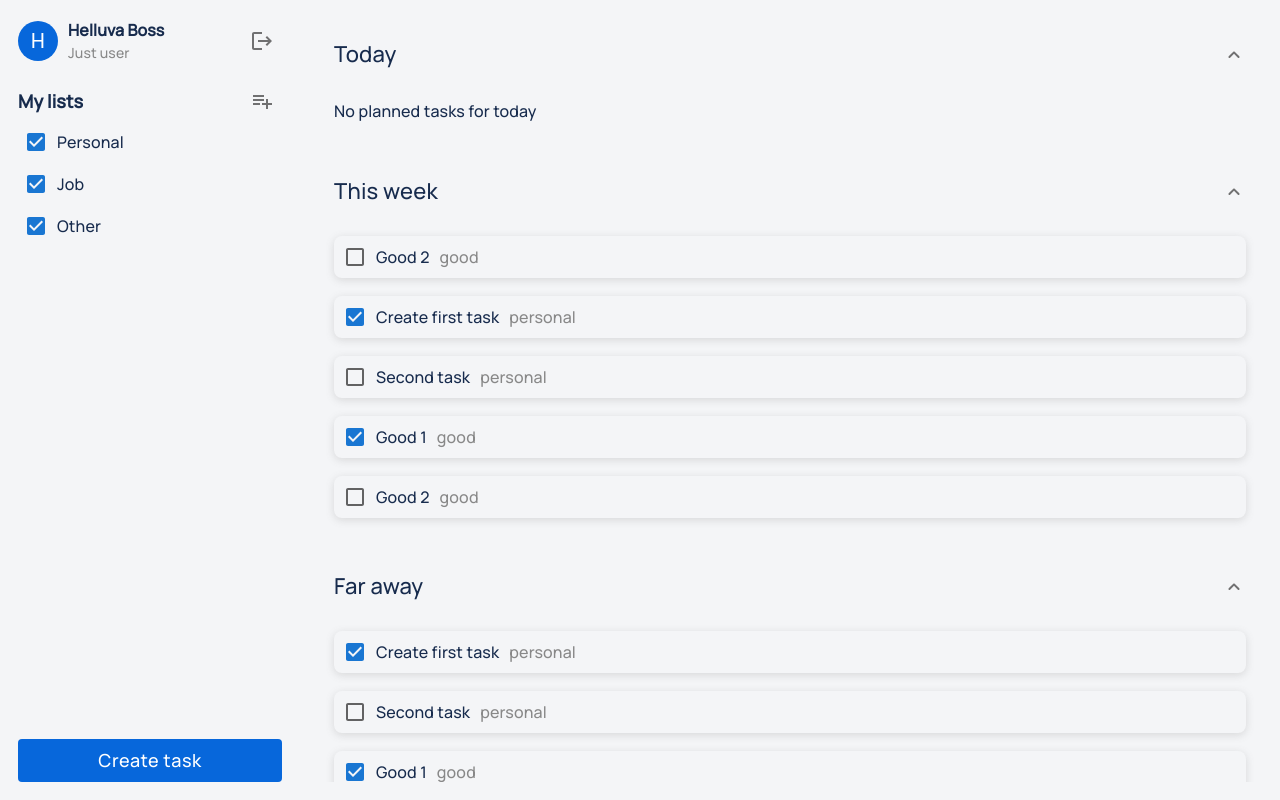
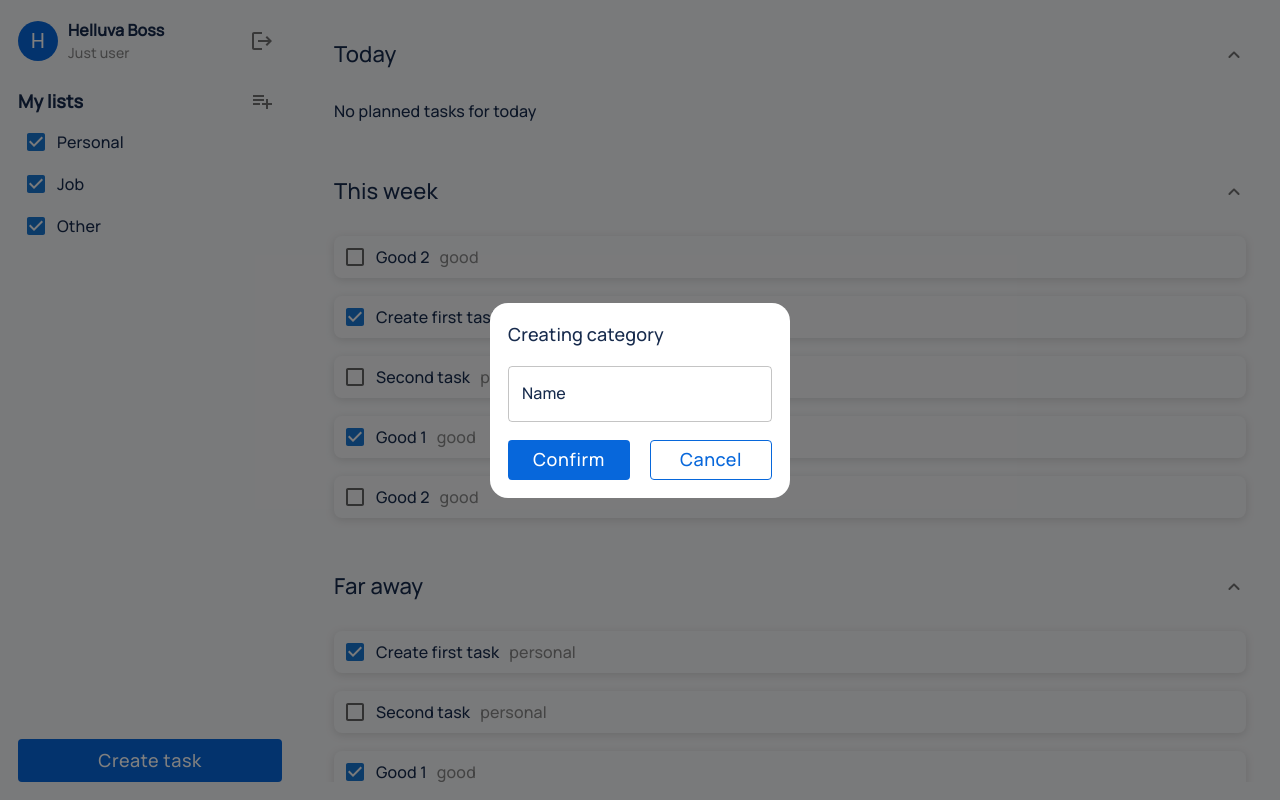
Before and after one commit to lisophoria/projectTrackerFrontend, a React (Create React App) app: page / in a window 1280 px wide. Both pictures are taken after a click on the button 262 px from the left and 101 px from the top of the page. Built offline with nearby package versions, Linux system fonts and the light colour scheme.

Commit message:
add CreateCategoryModal

```diff
--- a/src/comopnents/layout/Sidebar/Sidebar.tsx
+++ b/src/comopnents/layout/Sidebar/Sidebar.tsx
@@ -46,7 +46,6 @@ const Sidebar: FC<ISidebarProps> = (props) => {
           >
             {props.categories && (
               <Categories
-                onAddCategoryClick={props.onAddCategoryClick}
                 categories={props.categories}
               />
             )}
--- a/src/comopnents/layout/Sidebar/components/categories/Categories.tsx
+++ b/src/comopnents/layout/Sidebar/components/categories/Categories.tsx
@@ -1,20 +1,22 @@
-import { FC } from 'react';
+import { FC, useState } from 'react';
 import { ICategory } from 'store/model/category';
 import {
   Box, IconButton, SxProps, Typography,
 } from '@mui/material';
 import PlaylistAddIcon from '@mui/icons-material/PlaylistAdd';
 import CategoryBlock from 'comopnents/layout/Sidebar/components/categoryBlock';
+import CreateCategoryModal from 'comopnents/modal/CreateCategoryModal';
 import useCategoriesStyles from './Categories.styles';
 
 interface ICategoriesProps {
-  onAddCategoryClick: () => void;
   categories?: ICategory[];
   sx?: SxProps;
 }
 
 const Categories: FC<ICategoriesProps> = (props) => {
   const { classes } = useCategoriesStyles();
+
+  const [isCreateCategoryModalOpen, setCreateCategoryModalOpen] = useState<boolean>(false);
 
   return (
     <>
@@ -26,7 +28,7 @@ const Categories: FC<ICategoriesProps> = (props) => {
           {'My lists'}
         </Typography>
         <IconButton
-          onClick={props.onAddCategoryClick}
+          onClick={() => setCreateCategoryModalOpen(true)}
           sx={{
             height: '40px',
             width: '40px',
@@ -51,6 +53,11 @@ const Categories: FC<ICategoriesProps> = (props) => {
           </Typography>
         )}
       </Box>
+      <CreateCategoryModal
+        open={isCreateCategoryModalOpen}
+        onClose={() => setCreateCategoryModalOpen(false)}
+        onConfirmClick={() => { /* TODO */ }}
+      />
     </>
   );
 };
--- /dev/null
+++ b/src/comopnents/modal/CreateCategoryModal/CreateCategoryModal.tsx
@@ -0,0 +1,59 @@
+import { ChangeEvent, FC, useState } from 'react';
+import AbstractModal from 'comopnents/abstract/AbstractModal';
+import { ButtonTypes } from 'comopnents/ui/Button/Button.types';
+import { Box, TextField } from '@mui/material';
+import { ICategory } from 'store/model/category';
+import { setField } from 'utils/setField';
+
+interface IEditCategoryModal {
+  open: boolean;
+  onClose: () => void;
+  onConfirmClick: () => void;
+}
+
+const CreateCategoryModal: FC<IEditCategoryModal> = (props) => {
+  const [data, setData] = useState<ICategory>({ categoryName: '' });
+
+  const handleChange = (field: string, value: any) => {
+    setField(data, field, value, setData);
+  };
+
+  const handleInput = (event: ChangeEvent<HTMLInputElement>) => {
+    handleChange('categoryName', event.target.value);
+  };
+
+  return (
+    <AbstractModal
+      open={props.open}
+      onClose={props.onClose}
+      heading={'Creating category'}
+      buttons={[
+        {
+          styleType: ButtonTypes.PRIMARY,
+          title: 'Confirm',
+          onClick: props.onConfirmClick,
+        },
+        {
+          styleType: ButtonTypes.SECONDARY,
+          title: 'Cancel',
+          onClick: props.onClose,
+        },
+      ]}
+    >
+      <Box
+        component={'form'}
+        noValidate
+      >
+        <TextField
+          sx={{ width: '100%' }}
+          label={'Name'}
+          variant={'outlined'}
+          value={data.categoryName}
+          onInput={handleInput}
+        />
+      </Box>
+    </AbstractModal>
+  );
+};
+
+export default CreateCategoryModal;
--- /dev/null
+++ b/src/comopnents/modal/CreateCategoryModal/index.ts
@@ -0,0 +1,3 @@
+import CreateCategoryModal from './CreateCategoryModal';
+
+export default CreateCategoryModal;
```
